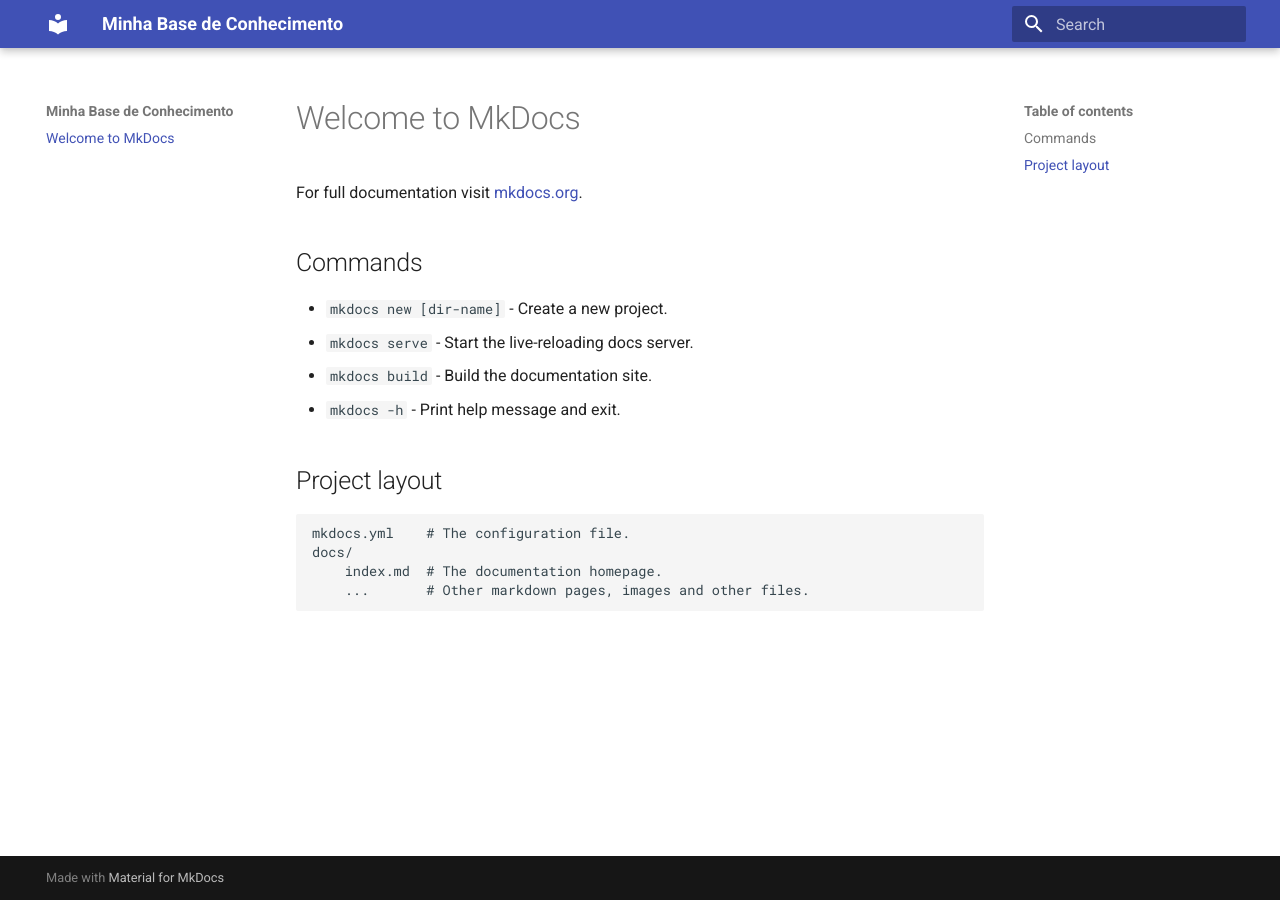
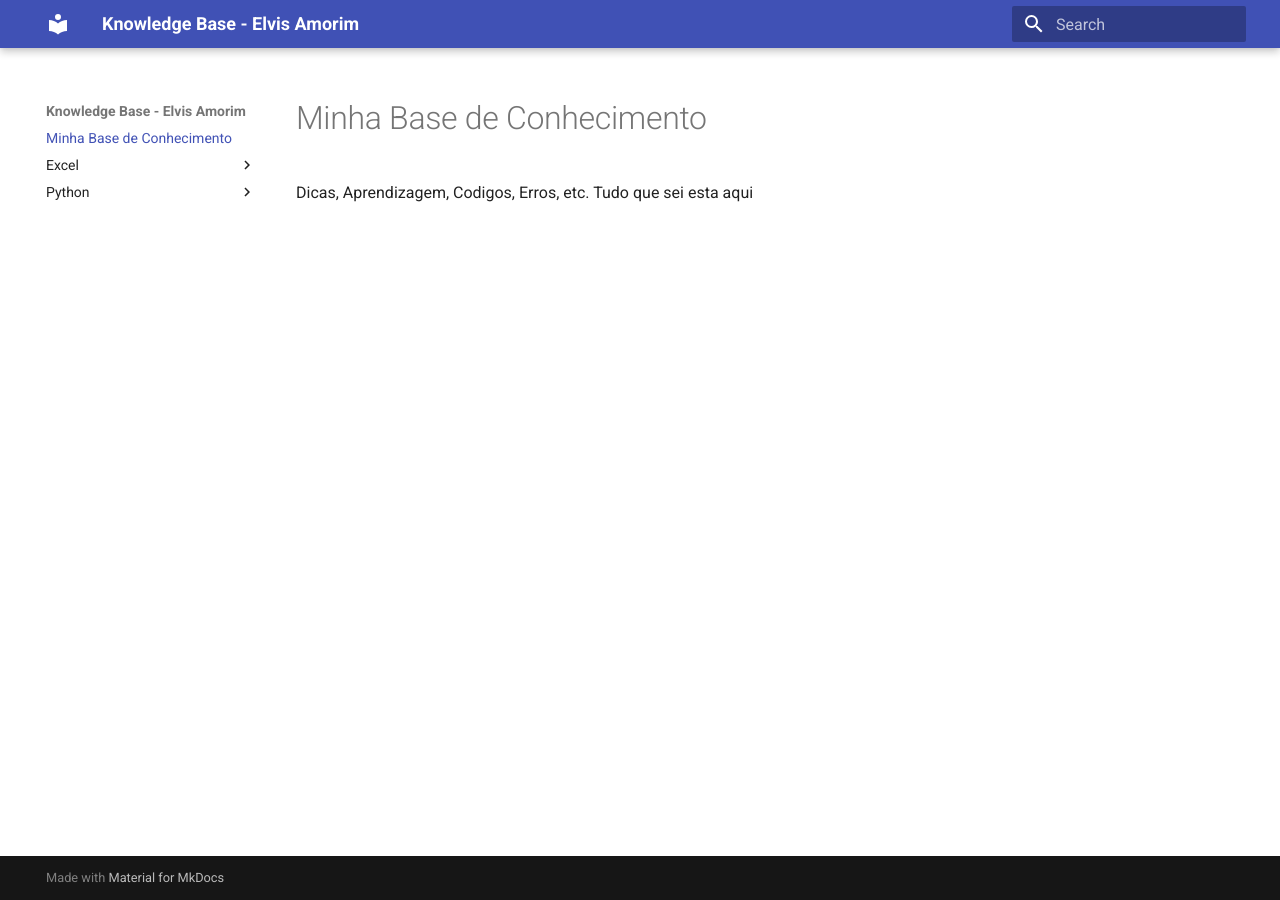
Before and after one commit to ElvisAmorim/base-conhecimento, an MkDocs documentation site: the page built from docs/index.md, in a window 1280 px wide. Built offline with MkDocs 1.6.1 and Material for MkDocs 9.7.7, drawn with Linux system fonts in a browser that asks for light colours.

Commit message:
estrutura simples

```diff
--- a/docs/index.md
+++ b/docs/index.md
@@ -1,17 +1,3 @@
-# Welcome to MkDocs
+# Minha Base de Conhecimento
 
-For full documentation visit [mkdocs.org](https://www.mkdocs.org).
-
-## Commands
-
-- `mkdocs new [dir-name]` - Create a new project.
-- `mkdocs serve` - Start the live-reloading docs server.
-- `mkdocs build` - Build the documentation site.
-- `mkdocs -h` - Print help message and exit.
-
-## Project layout
-
-    mkdocs.yml    # The configuration file.
-    docs/
-        index.md  # The documentation homepage.
-        ...       # Other markdown pages, images and other files.
+Dicas, Aprendizagem, Codigos, Erros, etc. Tudo que sei esta aqui
--- a/mkdocs.yml
+++ b/mkdocs.yml
@@ -1,4 +1,4 @@
-site_name: Minha Base de Conhecimento
+site_name: Knowledge Base - Elvis Amorim
 
 theme:
   name: material
```
Also changed, not shown: docs/excel/Formulas.md (added, +1 -0 lines), docs/python/Conhecimento Gerais.md (added, +6 -0 lines), docs/python/Pandas.md (added), docs/python/Streamlit.md (added).
